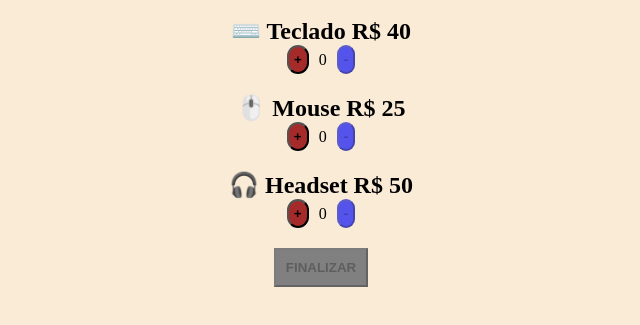
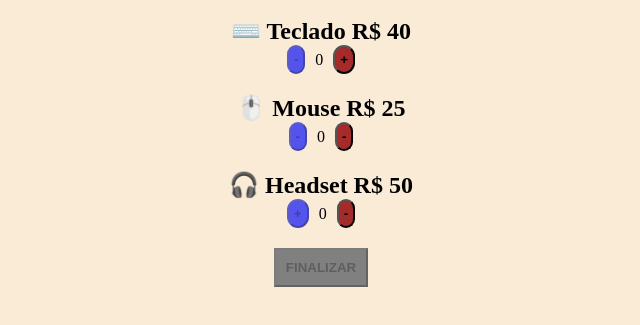
Before and after one commit to falzonejpg/provaPEA-SistemaCompras, a plain HTML site: page index.html in a window 1280 px wide. Shown: the part 349-674 px from the top of the page, without its empty margins (319-959 px from the left). Drawn offline with Linux system fonts and the light colour scheme.

Commit message:
Update index.html

```diff
--- a/index.html
+++ b/index.html
@@ -25,23 +25,23 @@
     <div>
         <h2>⌨️ Teclado R$ 40</h2>
         <div style="display: flex; align-items: center; justify-content: center; gap: 10px;">
-        <button id="MaisTeclado" class="botaoMais">+</button>
+        <button id="MenosTeclado" class="botaoMenos">-</button>
         <p id="textoTeclado"></p>
-            <button id="MenosTeclado" class="botaoMenos">-</button>
+            <button id="MaisTeclado" class="botaoMais">+</button>
     </div></div>
     <div>
         <h2>🖱️ Mouse R$ 25</h2>
                <div style="display: flex; align-items: center; justify-content: center; gap: 10px;">
-           <button id="MaisMouse" class="botaoMais">+</button>
+           <button id="MenosMouse" class="botaoMenos">-</button>
         <p id="textoMouse"></p>
-            <button id="MenosMouse" class="botaoMenos">-</button>
+            <button id="MaisMouse" class="botaoMais">-</button>
                </div></div>
     <div>
         <h2>🎧 Headset R$ 50</h2>
                 <div style="display: flex; align-items: center; justify-content: center; gap: 10px;">
-            <button id="MaisHeadset" class="botaoMais">+</button>
+            <button id="MenosHeadset" class="botaoMenos">+</button>
         <p id="textoHeadset"></p>
-            <button id="MenosHeadset" class="botaoMenos">-</button>
+            <button id="MaisHeadset" class="botaoMais">-</button>
                 </div> </div>
 <div>
     <button id="botaoFinal">FINALIZAR</button>
```
